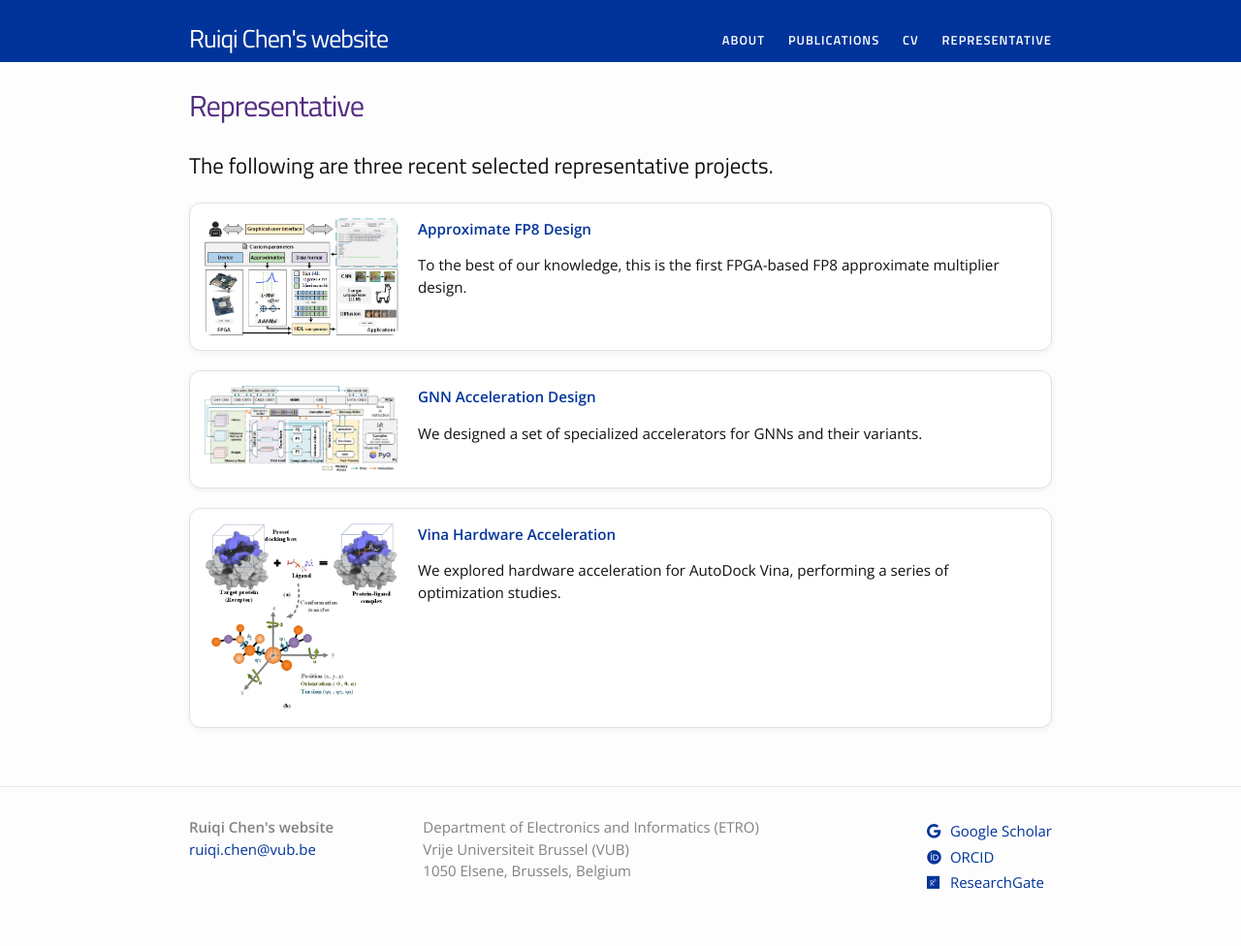
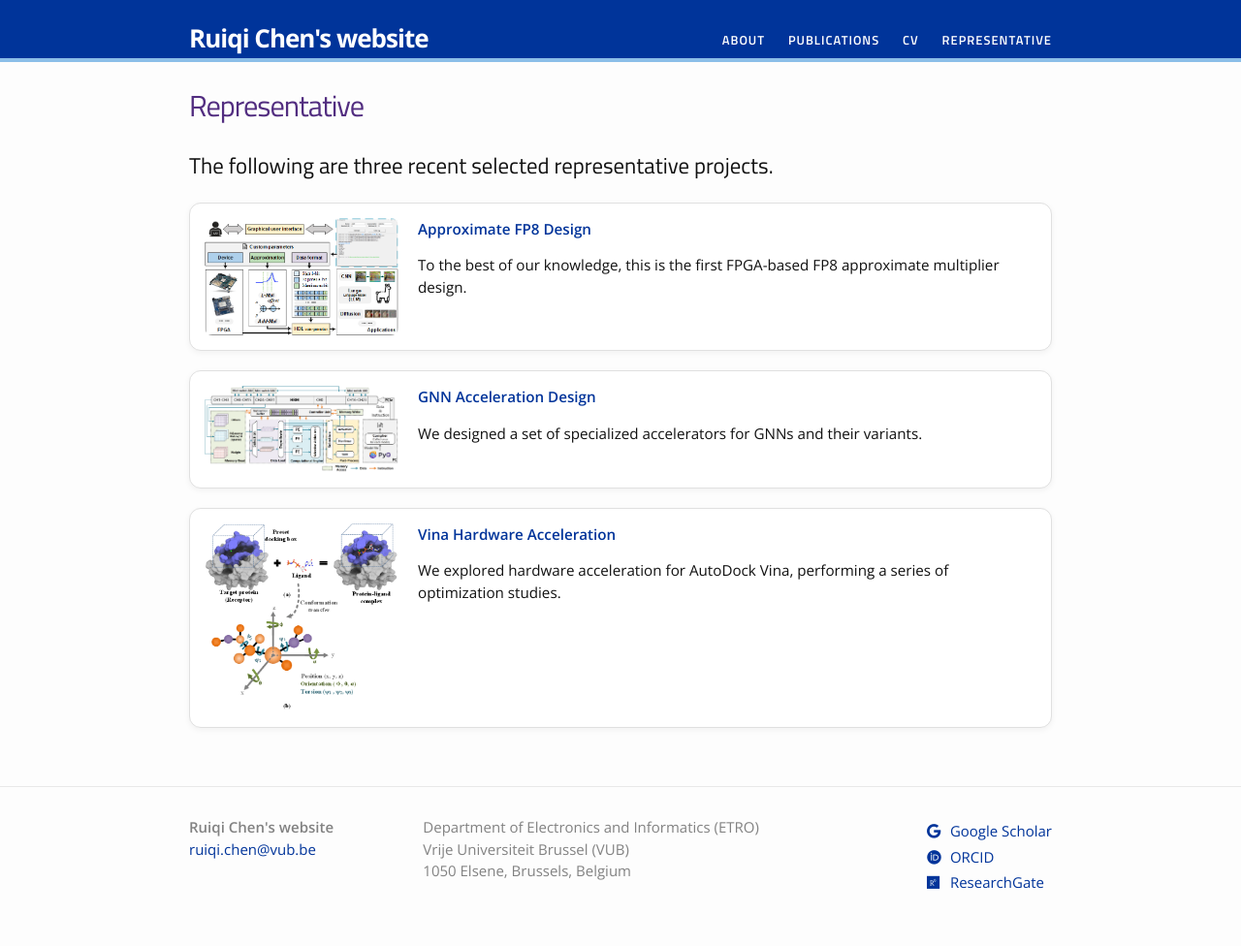
Before and after one commit to ruiqichen7/ruiqichen7.github.io, a Jekyll site: the page built from representative.md, in a window 1280 px wide. Shown: the whole page at 97% size. Built offline with Jekyll 4.4.1, drawn with Linux system fonts in a browser that asks for light colours.

Commit message:
update font

```diff
--- a/_sass/_header.scss
+++ b/_sass/_header.scss
@@ -3,7 +3,7 @@
  */
 .site-header {
     border-top: 0px solid $grey-color-dark;
-	border-bottom: 4px solid $clemson-deepblue;
+    border-bottom: 4px solid $clemson-blue;
     min-height: 56px;
     background: $clemson-deepblue;
     // Positioning context for the mobile navigation icon
@@ -18,8 +18,8 @@
     letter-spacing: -1px;
     margin-bottom: 0;
     float: left;
-    font-weight: 500;
-		font-family: 'Titillium Web', sans-serif;
+    font-weight: 600;
+    font-family: 'Segoe UI', sans-serif;
     color: #ffffff;
     &,
     &:visited {
```
Also changed, not shown: 1 other file.
